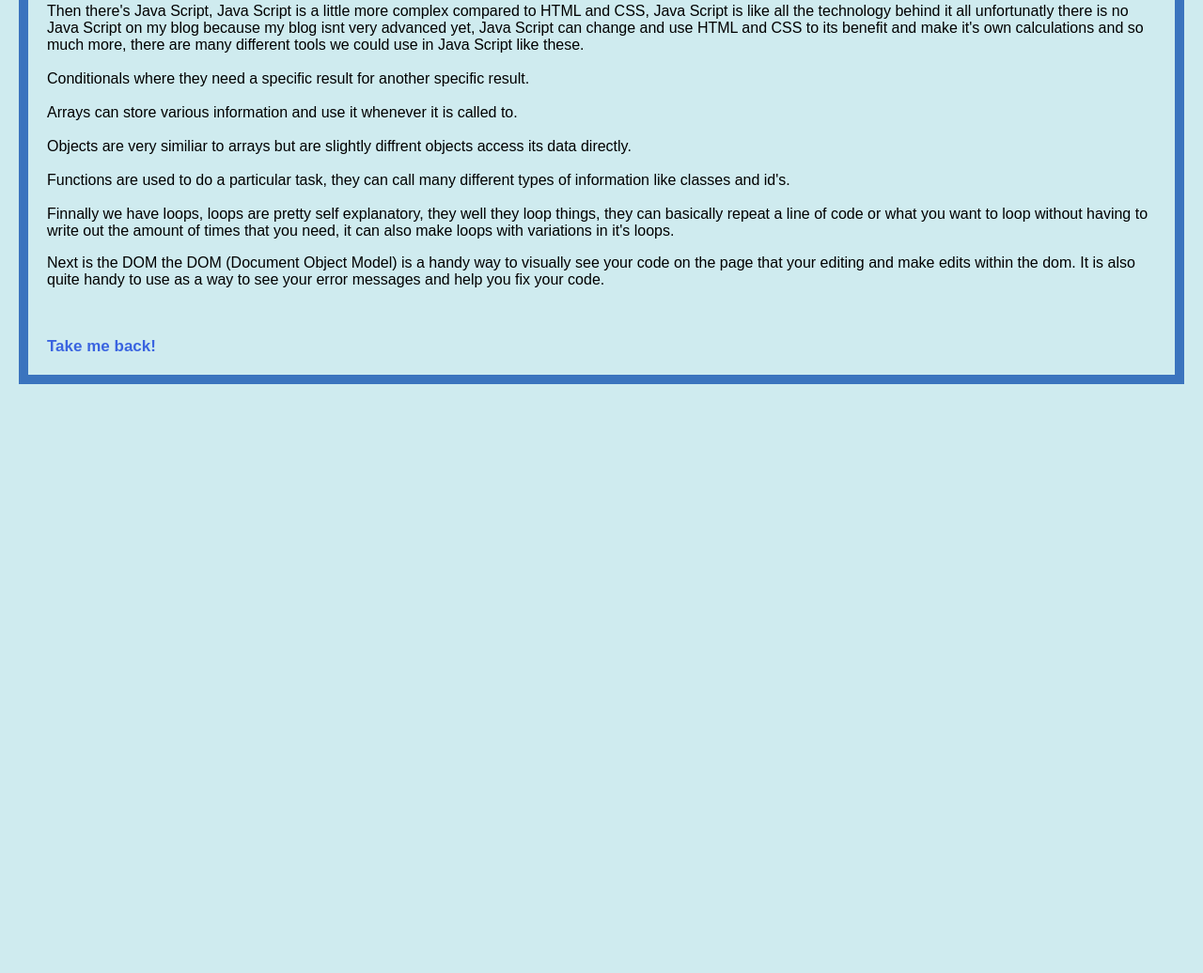
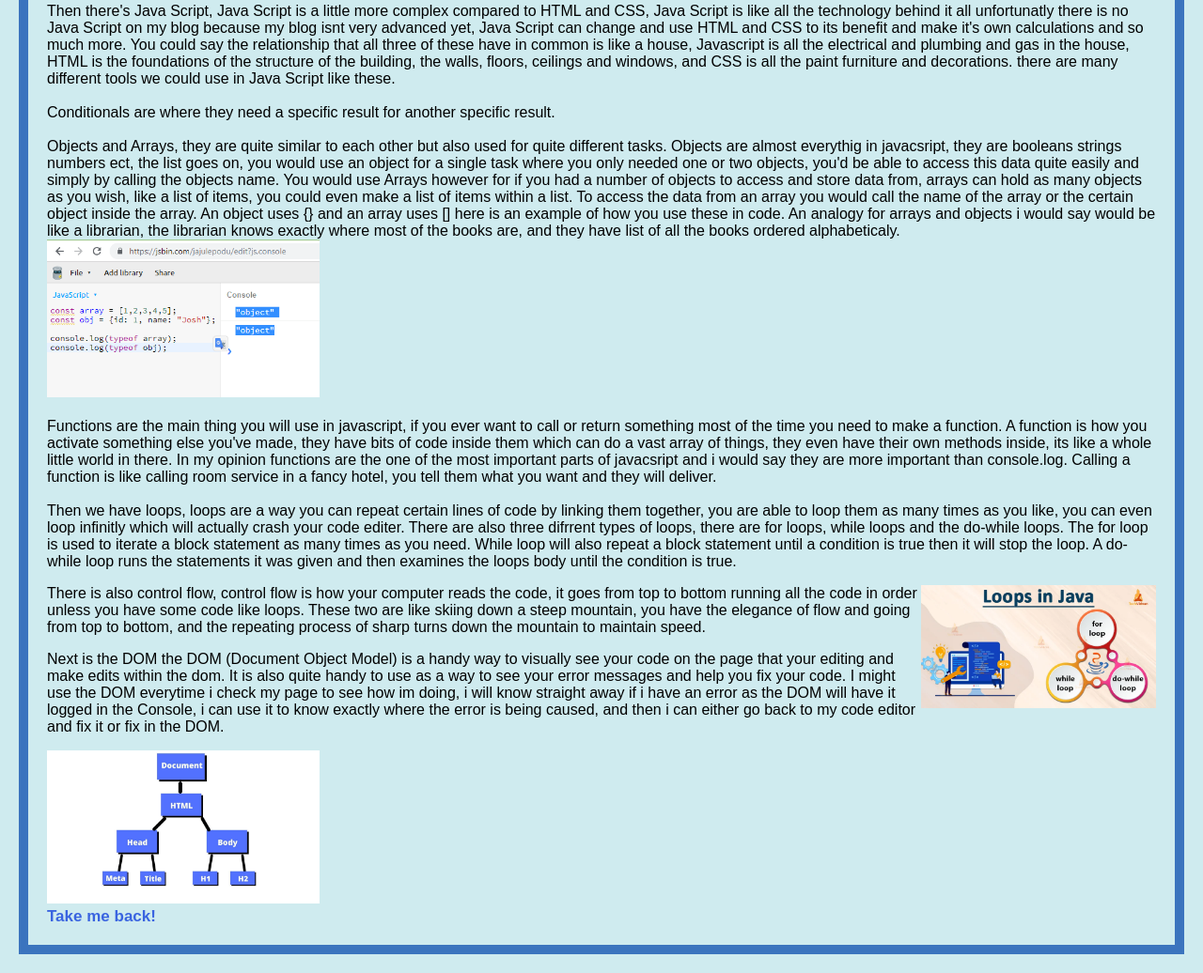
Before and after one commit to Ben-Warne/Ben-Warne.github.io, a plain HTML site: page blog/javascript-dom.html in a window 1280 px wide. Shown: the part 231-1267 px from the top of the page at 94% size. Before the commit the page ends 800 px from the top, so only its background shows below. Drawn offline with Linux system fonts and the light colour scheme.

Commit message:
modified javascript page

```diff
--- a/blog/javascript-dom.html
+++ b/blog/javascript-dom.html
@@ -15,8 +15,44 @@
       <h1>Software Languages & Tools</h1>
       <p>Firstly let's start with the difference between HTML and CSS, HTML is what you use for all the writing you see before you, even the title of the browser, so its basically all the visual stuff.</p>
       <p>But it would look quite ugly even though you'd be able to see it all, that's where CSS comes in and make's everything look much nicer like the the background colour that you see aswell as the border, the font and where everything is positioned on the screen.</p>
-      <p>Then there's Java Script, Java Script is a little more complex compared to HTML and CSS, Java Script is like all the technology behind it all unfortunatly there is no Java Script on my blog because my blog isnt very advanced yet, Java Script can change and use HTML and CSS to its benefit and make it's own calculations and so much more, there are many different tools we could use in Java Script like these. <br><br>Conditionals where they need a specific result for another specific result.<br><br>Arrays can store various information and use it whenever it is called to.<br><br>Objects are very similiar to arrays but are slightly diffrent objects access its data directly.<br><br>Functions are used to do a particular task, they can call many different types of information like classes and id's.<br><br>Finnally we have loops, loops are pretty self explanatory, they well they loop things, they can basically repeat a line of code or what you want to loop without having to write out the amount of times that you need, it can also make loops with variations in it's loops.</p>
-      <p>Next is the DOM the DOM (Document Object Model) is a handy way to visually see your code on the page that your editing and make edits within the dom. It is also quite handy to use as a way to see your error messages and help you fix your code.</P>
+      <p>
+        Then there's Java Script, Java Script is a little more complex compared to HTML and CSS, Java Script is like all the technology behind it all unfortunatly there is no Java Script on my blog because my blog isnt very advanced yet, Java Script can change and use HTML and CSS to its benefit and make it's own calculations and so much more.
+        You could say the relationship that all three of these have in common is like a house, Javascript is all the electrical and plumbing and gas in the house, HTML is the foundations of the structure of the building, the walls, floors, ceilings and windows, and CSS is all the paint furniture and decorations.
+        there are many different tools we could use in Java Script like these. <br><br>
+
+        Conditionals are where they need a specific result for another specific result.<br><br>
+
+       Objects and Arrays, they are quite similar to each other but also used for quite different tasks. Objects are almost everythig in javacsript, they are booleans strings numbers ect, the list goes on, you would use an object for a single task where you only needed one or two objects, you'd be able to access this data quite easily and simply by calling the objects name.
+       You would use Arrays however for if you had a number of objects to access and store data from, arrays can hold as many objects as you wish, like a list of items, you could even make a list of items within a list. To access the data from an array you would call the name of the array or the certain object inside the array.
+       An object uses {} and an array uses [] here is an example of how you use these in code. An analogy for arrays and objects i would say would be like a librarian,
+       the librarian knows exactly where most of the books are, and they have list of all the books ordered alphabeticaly.
+       <br>
+       <img class="smaller-image" src="../images/array and object.png"
+       <br><br>
+        <br>
+        Functions are the main thing you will use in javascript, if you ever want to call or return something most of the time you need to make a function.
+        A function is how you activate something else you've made, they have bits of code inside them which can do a vast array of things, they even have their own methods inside, its like a whole little world in there.
+        In my opinion functions are the one of the most important parts of javacsript and i would say they are more important than console.log.
+        Calling a function is like calling room service in a fancy hotel, you tell them what you want and they will deliver.
+
+
+        <br><br>
+        Then we have loops, loops are a way you can repeat certain lines of code by linking them together, you are able to loop them as many times as you like, you can even loop infinitly which will actually crash your code editer. There are also three difrrent types of loops, there are for loops, while loops and the do-while loops. The for loop is used to iterate a block statement as many times as you need.
+        While loop will also repeat a block statement until a condition is true then it will stop the loop.
+        A do-while loop runs the statements it was given and then examines the loops body until the condition is true.
+
+         </p>   <img class="much-smaller-image" src="../images/loops-in-java.webp"
+        <p>
+          There is also control flow, control flow is how your computer reads the code, it goes from top to bottom running all the code in order unless you have some code like loops. These two are like skiing down a steep mountain, you have the elegance of flow and going from top to bottom, and the repeating process of sharp turns down the mountain to maintain speed.
+        </p>
+      <p>
+        Next is the DOM the DOM (Document Object Model) is a handy way to visually see your code on the page that your editing and make edits within the dom.
+        It is also quite handy to use as a way to see your error messages and help you fix your code. I might use the DOM everytime i check my page to see how im doing, i will know straight away if i have an error as the DOM will have it logged in the Console,
+        i can use it to know exactly where the error is being caused, and then i can either go back to my code editor and fix it or fix in the DOM.
+
+      </p>
+        <img class="smaller-image" src="../images/DOM.jpeg"
+
         <br><br><a href= "../index.html">Take me back!</a>
       </body>
 </html>
--- a/styles/main.css
+++ b/styles/main.css
@@ -44,8 +44,8 @@ body {
 }
 
 .much-smaller-image {
-  max-width: 150px;
-  max-height: 150px;
+  max-width: 250px;
+  max-height: 250px;
   float:right;
 }
 
```
Also changed, not shown: images/DOM.jpeg (added), images/array and object.png (added), images/loops-in-java.webp (added).
